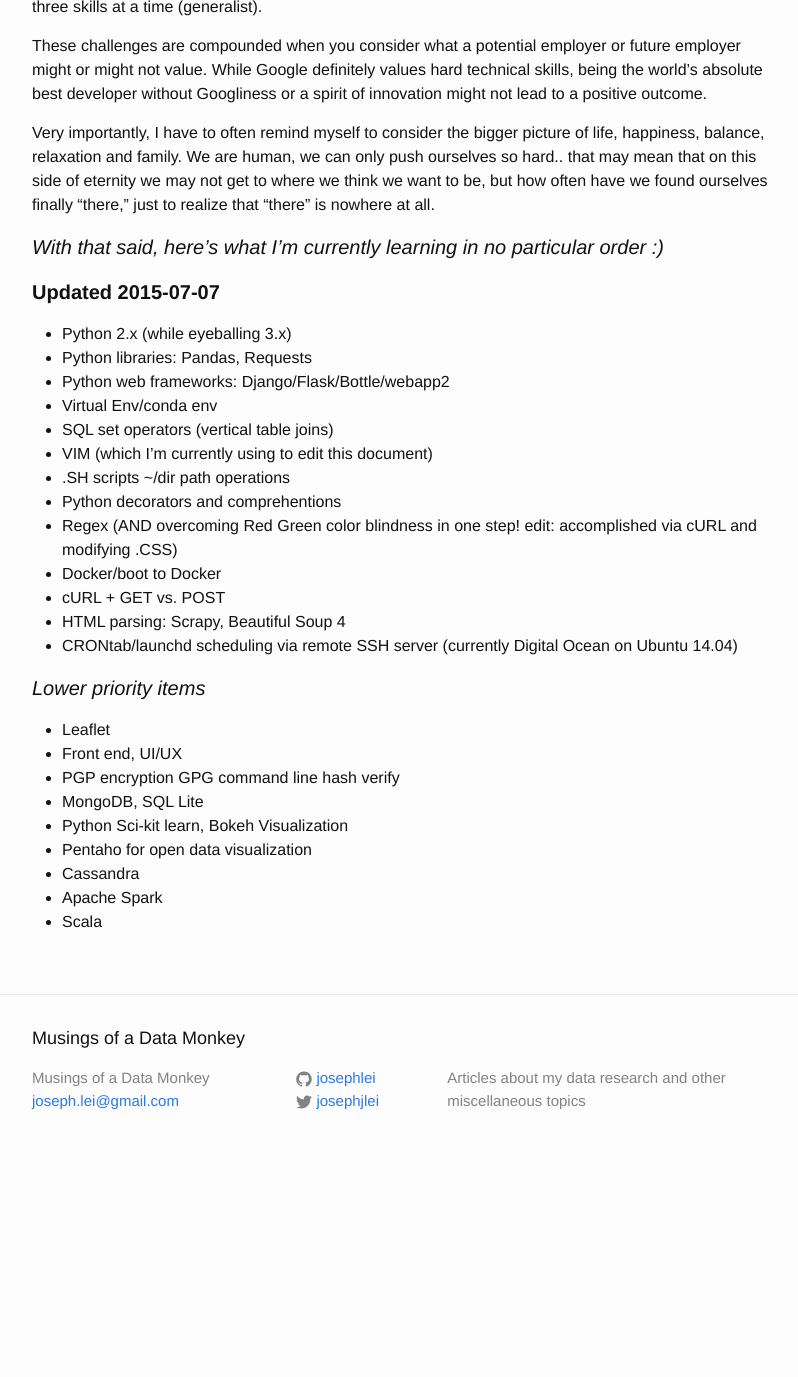
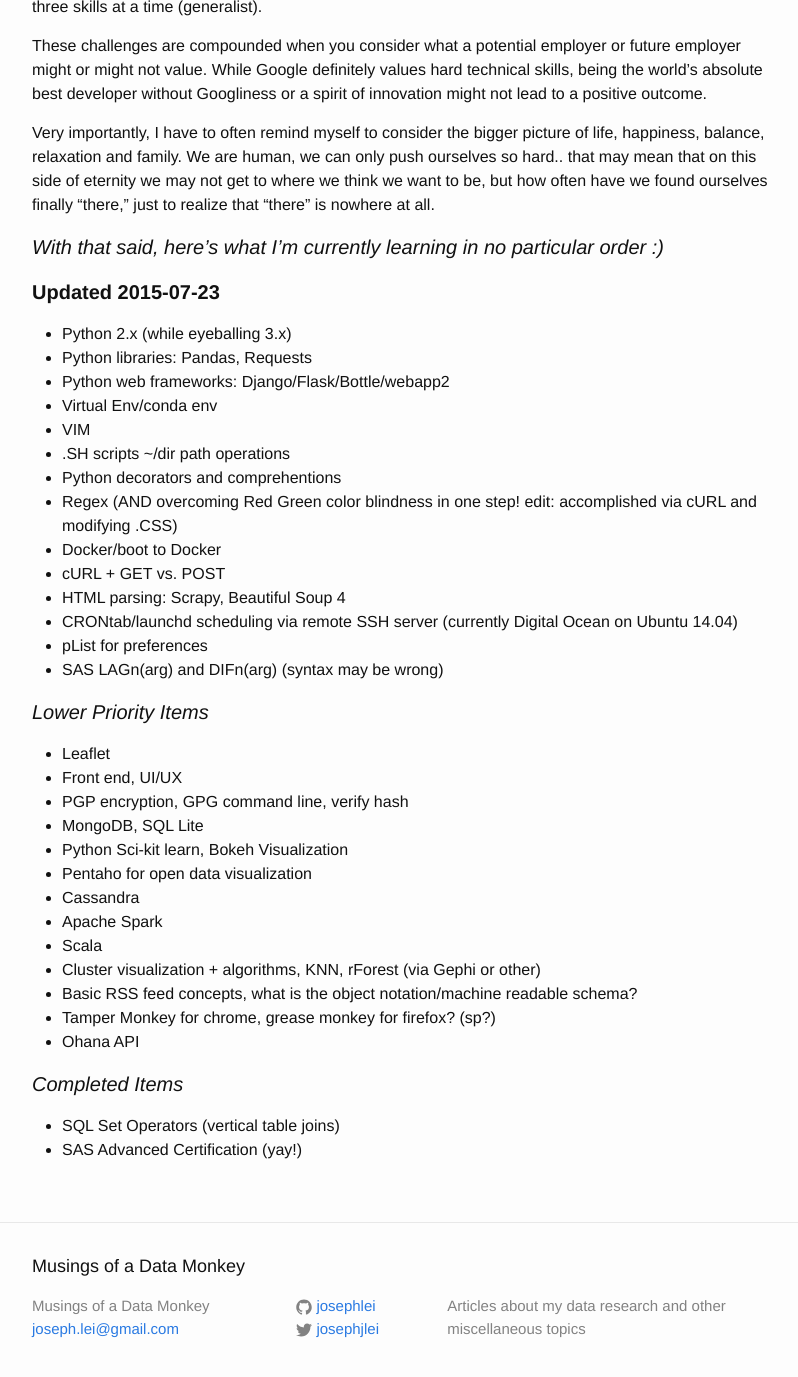
Before and after one commit to josephlei/jjl-website, a Jekyll site: the page built from _posts/2015-07-07-what-to-learn-first.markdown, in a window 1280 px wide and 1400 px high, scrolled down 460 px. Shown: the top 1377 px of the window, without its empty margins (238-1036 px from the left). Built offline with Jekyll 4.4.1, drawn with Linux system fonts in a browser that asks for light colours; before the commit the page ends 1632 px from its top, so only the background shows below that.

Commit message:
new articles

```diff
--- a/_posts/2015-07-07-what-to-learn-first.markdown
+++ b/_posts/2015-07-07-what-to-learn-first.markdown
@@ -18,14 +18,13 @@
 
 ####*With that said, here's what I'm currently learning in no particular order :)*
 
-####**Updated 2015-07-07**
+####**Updated 2015-07-23**
 
 * Python 2.x (while eyeballing 3.x)
 * Python libraries: Pandas, Requests
 * Python web frameworks: Django/Flask/Bottle/webapp2
 * Virtual Env/conda env
-* SQL set operators (vertical table joins)
-* VIM (which I'm currently using to edit this document)
+* VIM
 * .SH scripts ~/dir path operations
 * Python decorators and comprehentions
 * Regex (AND overcoming Red Green color blindness in one step! edit: accomplished via cURL and modifying .CSS)
@@ -33,15 +32,26 @@
 * cURL + GET vs. POST
 * HTML parsing: Scrapy, Beautiful Soup 4
 * CRONtab/launchd scheduling via remote SSH server (currently Digital Ocean on Ubuntu 14.04)
+* pList for preferences
+* SAS LAGn(arg) and DIFn(arg) (syntax may be wrong)
 
-####*Lower priority items*
+####*Lower Priority Items*
 
 * Leaflet
 * Front end, UI/UX
-* PGP encryption GPG command line hash verify
+* PGP encryption, GPG command line, verify hash
 * MongoDB, SQL Lite
 * Python Sci-kit learn, Bokeh Visualization
 * Pentaho for open data visualization
 * Cassandra
 * Apache Spark
 * Scala
+* Cluster visualization + algorithms, KNN, rForest (via Gephi or other)
+* Basic RSS feed concepts, what is the object notation/machine readable schema?
+* Tamper Monkey for chrome, grease monkey for firefox? (sp?)
+* Ohana API
+
+####*Completed Items*
+
+* SQL Set Operators (vertical table joins)
+* SAS Advanced Certification (yay!)
```
Also changed, not shown: _posts/2015-06-13-tips-and-tricks.markdown (+2 -5 lines), _posts/2015-08-09-dollar-tree.markdown (added, +35 -0 lines).
